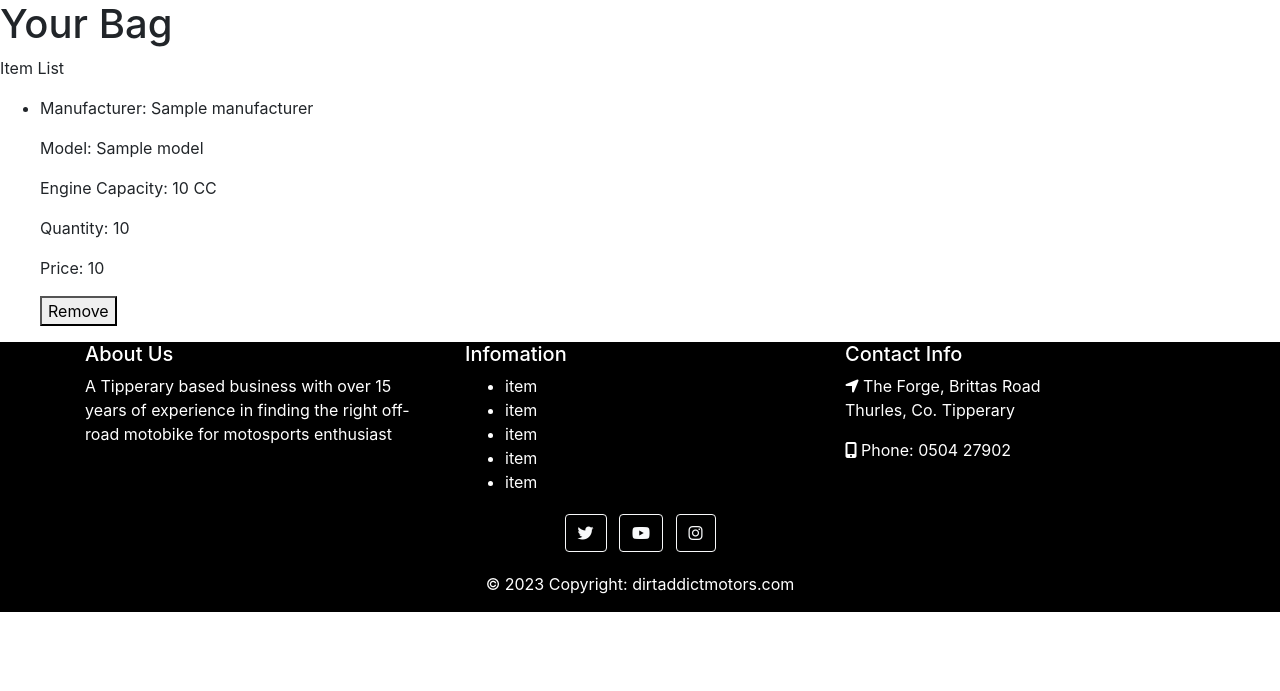
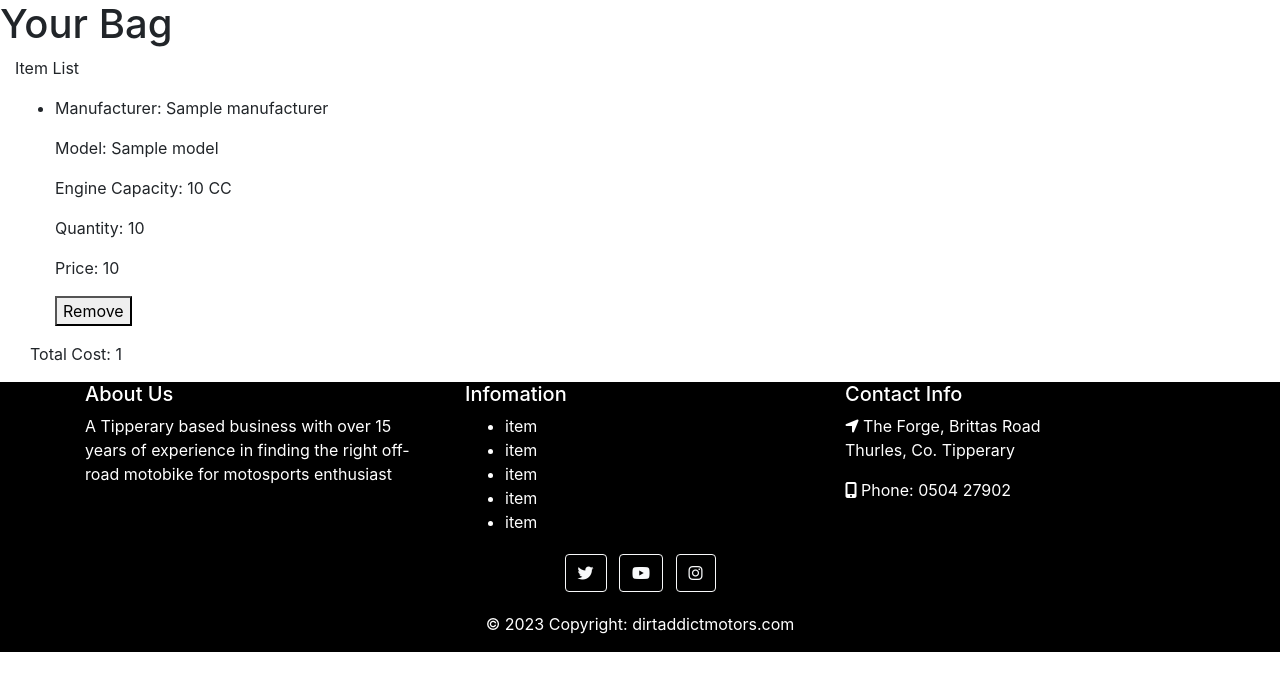
Before and after one commit to IzzyLeech/dirtaddictmotors, a Django app: template bag/templates/bag/bag.html in a window 1280 px wide. Shown: the part 86-777 px from the top of the page. Run offline with Django 3.2, Linux system fonts and the light colour scheme; the template is opened without the code that fills it: most values are stand-ins (such as "Sample title", 1, 10 or a date in 2020); some libraries are stand-ins or nearby versions.

Commit message:
added a total cost for the bag and a weight model to the bike field

```diff
--- a/bag/templates/bag/bag.html
+++ b/bag/templates/bag/bag.html
@@ -6,6 +6,9 @@
 <h1>Your Bag</h1>
 
 {% if bag %}
+<div class="container-fluid">
+  <div class="row">
+    <div class="col-6">
   <p>Item List</p>
   <ul>
     {% for item_id, item in bag.items %}
@@ -22,8 +25,16 @@
       </form>
     {% endfor %}
   </ul>
+
+  <div class="col-6">
+    <p>Total Cost: {{ total_cost }}</p>
+  </div>
+
 {% else %}
   <p>Your bag is empty.</p>
 {% endif %}
+</div>
 
+</div>
+</div>
 {% endblock %}
--- a/products/models.py
+++ b/products/models.py
@@ -21,6 +21,7 @@ class Bikes(models.Model):
     stroke = models.IntegerField(choices=STROKE_CHOICES)
     engine_capacity = models.DecimalField(max_digits=5, decimal_places=2)
     speed = models.IntegerField()
+    weight = models.DecimalField(max_digits=8, decimal_places=2, default=90)
     price = models.DecimalField(max_digits=8, decimal_places=2)
     description = models.TextField()
     sku = models.CharField(max_length=254, null=True, blank=True)
--- a/products/templates/products/product_detail.html
+++ b/products/templates/products/product_detail.html
@@ -13,11 +13,12 @@
     <a href="{% url 'product_detail' product_id=bike.id %}">
       <img class="img-fluid" src="{% static 'images/no_image.jpg' %}">
     </a>
+    {% endif %}
 
-    {% endif %}
     {{ bike.manufacturer }}
     {{ bike.model }}
-    {{ bike.engine_capacity|floatformat:0 }}
+    {{ bike.engine_capacity|floatformat:0 }} CC
+    {{ bike.weight|floatformat:1 }} KG
     </div>
     <form action="{% url 'add_to_bag' bike.id %}" method="POST">
       {% csrf_token %}
```
Also changed, not shown: bag/views.py (+14 -1 lines), products/migrations/0006_bikes_weight.py (added).
